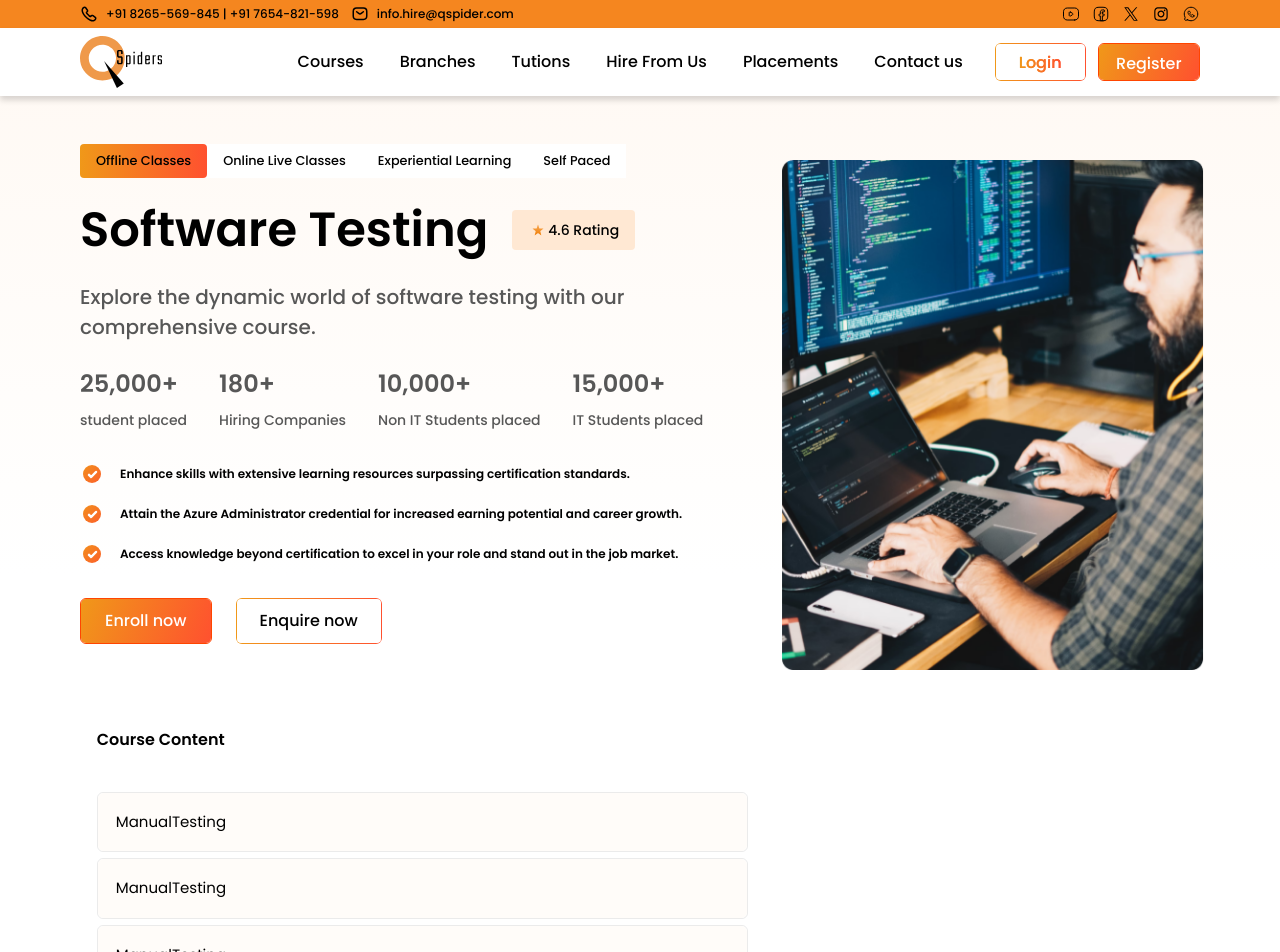
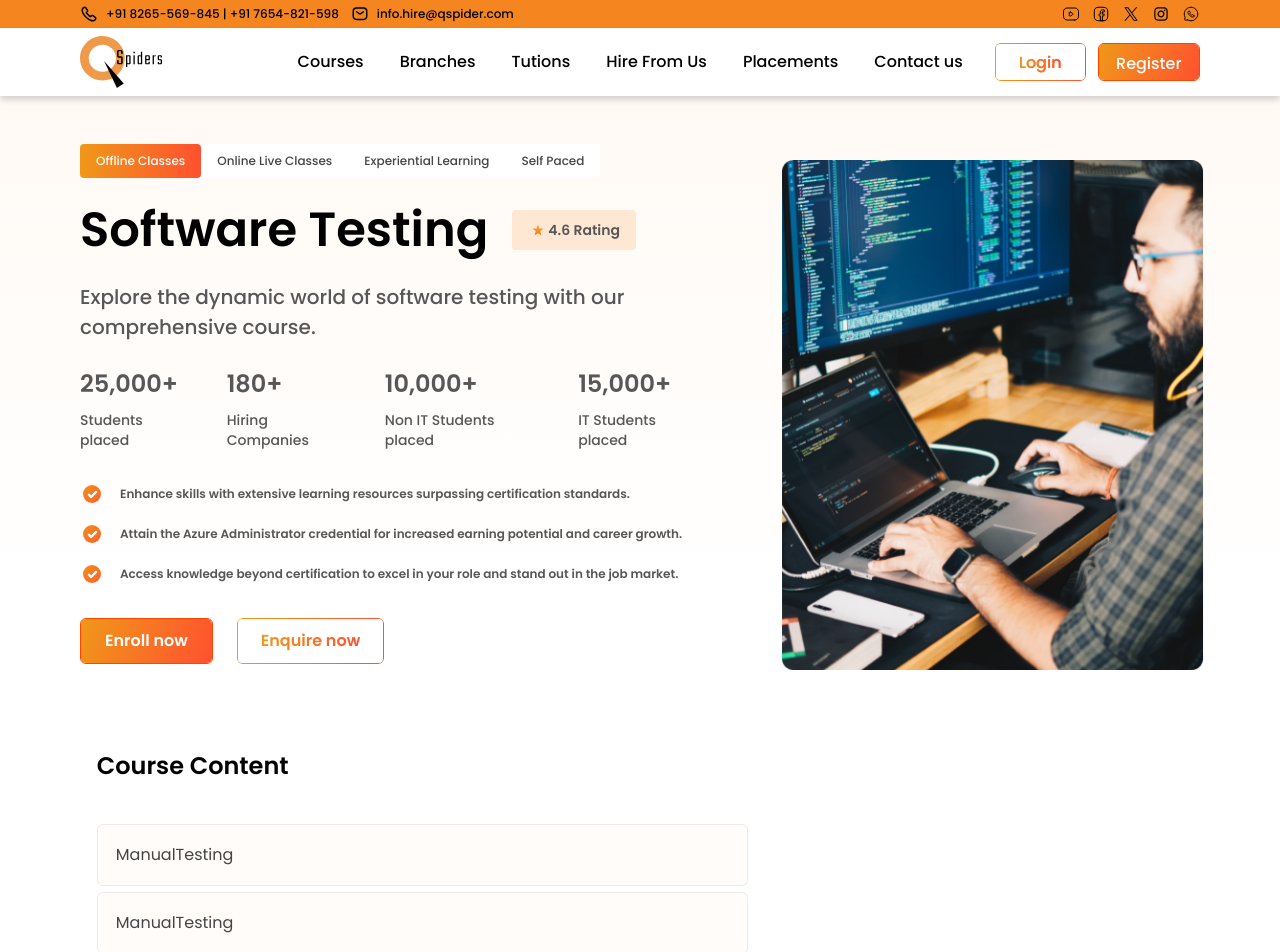
Before and after one commit to DivyaV123/React-Project, a Next.js app: page /pages/courses in a window 1280 px wide. Shown: the top 952 px of the page. Built offline with nearby package versions, Linux system fonts and the light colour scheme.

Commit message:
course page and home page fixes

```diff
--- a/app/pages/courses/CourseContent.jsx
+++ b/app/pages/courses/CourseContent.jsx
@@ -110,7 +110,7 @@ function CourseContent() {
 
     return (
         <CoursePageContainer>
-            <header className='text-base font-bold p-5'>
+            <header className='text-[1.5rem] font-bold p-5'>
                 Course Content
             </header>
             <article className='m-5'>
--- a/app/pages/courses/CourseLanding.jsx
+++ b/app/pages/courses/CourseLanding.jsx
@@ -25,7 +25,7 @@ const CourseLanding = ({ page }) => {
   const tutionClasses =
     page === "tution" ? typesOfClasses.slice(2, 4) : typesOfClasses;
   const statisticsData = [
-    { number: "25,000+", text: "student placed" },
+    { number: "25,000+", text: "Students placed" },
     { number: "180+", text: "Hiring Companies" },
     { number: "10,000+", text: "Non IT Students placed" },
     { number: "15,000+", text: "IT Students placed" },
@@ -54,7 +54,7 @@ const CourseLanding = ({ page }) => {
             {tutionClasses.map((classItem, index) => (
               <button
                 key={index}
-                className={`flex justify-center items-center px-4 py-2 font-medium text-sm ${
+                className={`flex justify-center items-center px-4 py-2 font-medium text-[0.75rem] text-dark-gray ${
                   classItem.title === btnState ? "activecourseButton" : ""
                 } `}
                 onClick={() => {
@@ -69,8 +69,8 @@ const CourseLanding = ({ page }) => {
             <h1 className="font-bold leading-[4.5rem]  text-left text-[3rem]">
               Software Testing
             </h1>
-            <button className="ratingButton flex justify-center items-center py-2 px-4 font-medium rounded">
-              <span className="flex text-base p-1 font-bold">
+            <button className="ratingButton flex justify-center items-center py-2 px-4 font-semibold rounded text-ash">
+              <span className="flex text-base p-1">
                 {" "}
                 <Svg
                   width={svgicons.ratingStar[0]}
@@ -105,7 +105,7 @@ const CourseLanding = ({ page }) => {
             {resources.map((resource, index) => (
               <div
                 key={index}
-                className="flex text-left gap-4  text-[0.75rem] items-center leading-[1rem] pb-4 font-semibold"
+                className="flex text-left gap-4  text-[0.75rem] items-center leading-[1rem] pb-4 font-semibold text-ash"
               >
                 <figure>
                   <img src={imageSrc} alt={`resource-${index}`} />
@@ -117,11 +117,11 @@ const CourseLanding = ({ page }) => {
             ))}
           </article>
           <section className="flex gap-6 pb-4">
-            <button className="EnrollButton text-base font-medium py-2.5 px-6">
+            <button className="EnrollButton text-base font-semibold py-2.5 px-6">
               Enroll now
             </button>
-            <button className="EnquireButton text-base font-medium py-2.5 px-6 relative">
-              Enquire now
+            <button className="EnquireButton  text-base font-semibold py-2.5 px-6 relative">
+              <span>Enquire now</span>
             </button>
           </section>
         </article>
--- a/app/pages/courses/CourseLanding.scss
+++ b/app/pages/courses/CourseLanding.scss
@@ -5,6 +5,7 @@
 .activecourseButton {
   background: linear-gradient(to right, #f09819, #ff512f);
   border-radius: 0.25rem;
+  color: #ffffff;
 }
 .ratingButton {
   height: 3.12vw;
--- a/app/pages/courses/PlacementStaticsHome.jsx
+++ b/app/pages/courses/PlacementStaticsHome.jsx
@@ -72,7 +72,7 @@ function PlacementStaticsHome({ path }) {
                     <div className='grid grid-cols-3 gap-4'>
                         {degrees.map((element) => {
                             return (
-                                <Badge variant="" className='font-bold text-[1.125rems]'>{element}</Badge>
+                                <Badge variant="" className='font-bold text-[1.125rem]'>{element}</Badge>
                             )
                         })
                         }
--- a/components/chooseQspiders/placementAssistance.jsx
+++ b/components/chooseQspiders/placementAssistance.jsx
@@ -50,7 +50,7 @@ function PlacementAssistance() {
                         <article className='flex justify-center mt-6'>
                             <Button
                                 className='bg-gradient text-white h-[3.75vw] rounded  w-[14.844vw]'
-                                title="View Placement"
+                                title="View Placements"
                                 onClick={() => { }}
                             />
                         </article>
--- a/components/faq/faqHome.jsx
+++ b/components/faq/faqHome.jsx
@@ -28,11 +28,11 @@ function FaqHome({ page, questions }) {
     return (
         <MaxWebWidth sectionStyling={`${page === 'course' ? '' : 'bg-backgroundBlue'}`}>
             <header className={`${page === 'course' ? 'w-[51.56vw] mt-8 p-5' : 'mt-8 p-5'}`}>
-                <h1 className='font-bold text-3xl flex justify-center align-center '>
+                <h1 className='font-bold text-[2rem] flex justify-center align-center '>
                     {page === 'course' ? 'Frequently Asked Questions' : 'FAQ’s'}
                 </h1>
                 {page !== 'course' && (
-                    <span className='text-sm font-normal flex justify-center align-center'>
+                    <span className='text-[0.875rem] text-dark-gray font-normal flex justify-center align-center'>
                         Often asked questions from our wonderful partners
                     </span>
                 )}
--- a/components/placementstatistics/placementStatisticsHome.jsx
+++ b/components/placementstatistics/placementStatisticsHome.jsx
@@ -42,7 +42,7 @@ function PlacementStatisticsHome({ page }) {
         <MaxWebWidth sectionStyling=" flex align-ceneter mt-8" >
             <header>
                 <Slide top cascade>
-                    <h1 className='font-extra-bold text-4xl text-black flex justify-center  mb-8 mt-8 h-12'>
+                    <h1 className='font-bold text-[2rem] text-black flex justify-center  mb-8 mt-8 h-12'>
                         Our Placement Statistics
                     </h1>
                 </Slide>
@@ -69,7 +69,7 @@ function PlacementStatisticsHome({ page }) {
                         <div className='grid grid-cols-3 gap-4'>
                             {degrees.map((element) => {
                                 return (
-                                    <Badge variant="" className='font-bold text-xl'>{element}</Badge>
+                                    <Badge variant="" className='font-bold text-[1.125rem]'>{element}</Badge>
                                 )
                             })
                             }
@@ -82,7 +82,7 @@ function PlacementStatisticsHome({ page }) {
                         <div className='grid grid-cols-3 gap-4'>
                             {branches.map((element) => {
                                 return (
-                                    <Badge variant="" className='font-bold text-xl'>{element}</Badge>
+                                    <Badge variant="" className='font-bold text-[1.125rem]'>{element}</Badge>
                                 )
                             })
                             }
--- a/components/ui/Accordion.module.css
+++ b/components/ui/Accordion.module.css
@@ -8,9 +8,10 @@
   border: none;
   text-align: left;
   outline: none;
-  font-size: 15px;
+  font-size: 1rem;
   transition: 0.4s;
   border-radius: 6px;
+  color: #454545;
 }
 
 .active,
```
